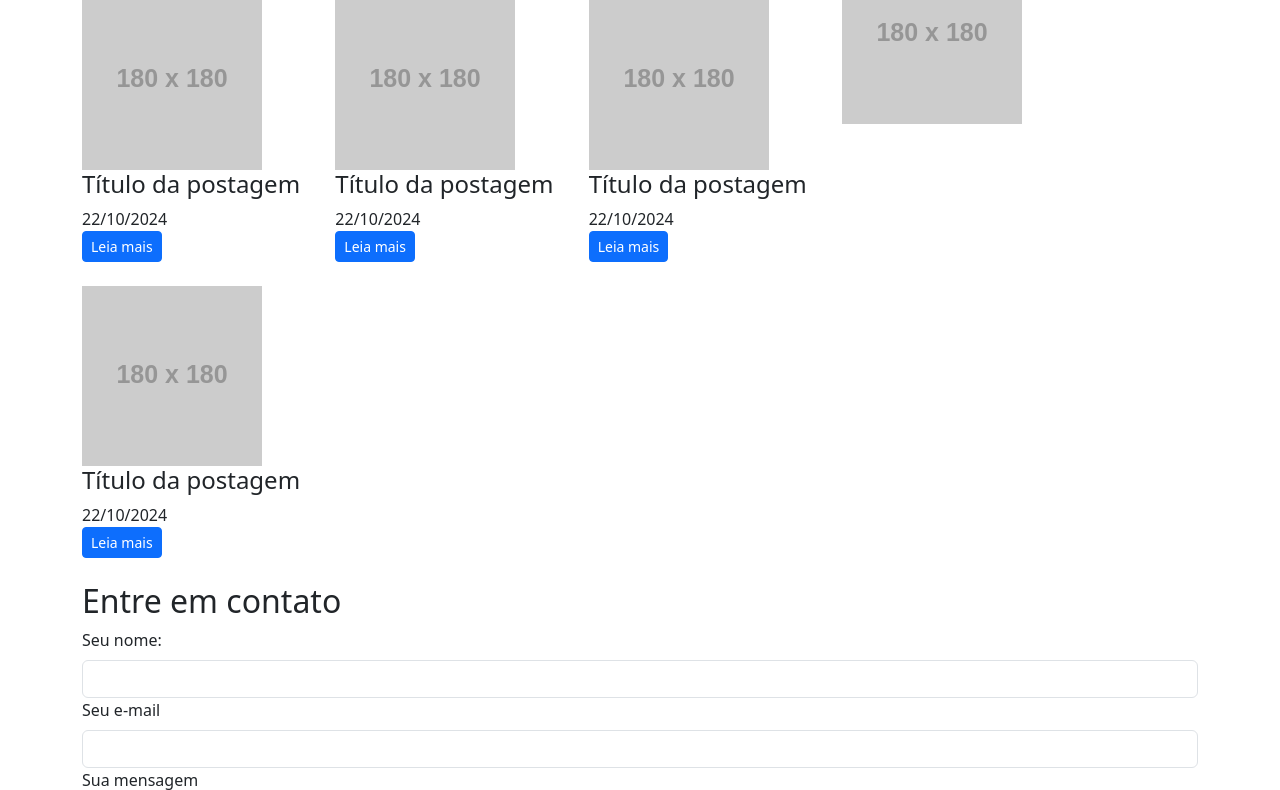
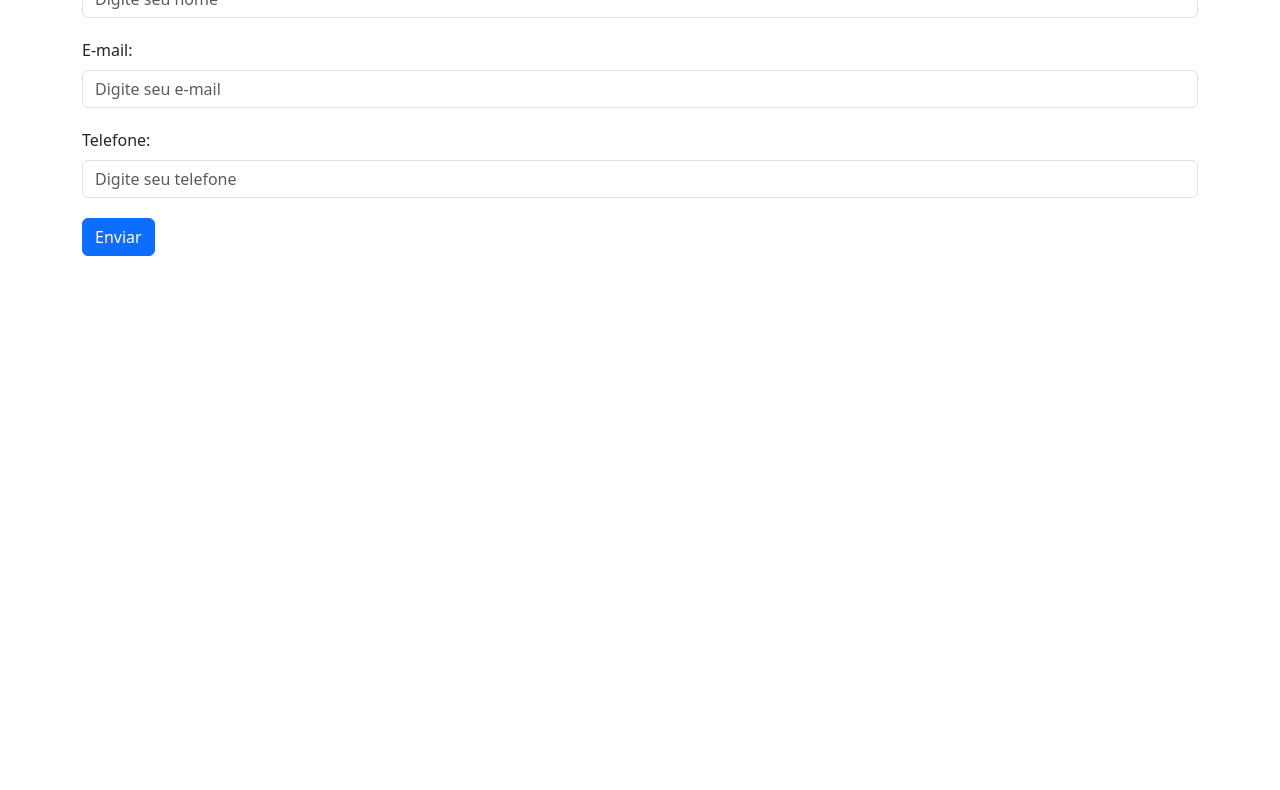
Before and after one commit to vivianetemoteoferrari/modulo12-ebac, a plain HTML site: page index.html in a window 1280 px wide. Shown: the part 146-936 px from the top of the page. After the commit the page ends 800 px from the top, so only its background shows below. Drawn offline with nearby package versions, Linux system fonts and the light colour scheme; placeholder pictures from the web are drawn by us.

Commit message:
Adicionados aqrquivos da tarefa módulo 12 EBAC

```diff
--- a/index.html
+++ b/index.html
@@ -1,82 +1,31 @@
 <!DOCTYPE html>
-<html lang="pt-br">
-
+<html lang="pt-BR">
 <head>
     <meta charset="UTF-8">
     <meta name="viewport" content="width=device-width, initial-scale=1.0">
-    <title>Document</title>
-    <link href="https://cdn.jsdelivr.net/npm/bootstrap@5.3.3/dist/css/bootstrap.min.css" rel="stylesheet"
-        integrity="sha384-QWTKZyjpPEjISv5WaRU9OFeRpok6YctnYmDr5pNlyT2bRjXh0JMhjY6hW+ALEwIH" crossorigin="anonymous">
-    <link rel="stylesheet" href="/main.css">
+    <title>Formulário Bootstrap</title>
+    <link href="https://cdn.jsdelivr.net/npm/bootstrap@5.3.3/dist/css/bootstrap.min.css" rel="stylesheet" integrity="sha384-QWTKZyjpPEjISv5WaRU9OFeRpok6YctnYmDr5pNlyT2bRjXh0JMhjY6hW+ALEwIH" crossorigin="anonymous">
+    <link rel="stylesheet" href="./main.css">
 </head>
-
 <body>
-    <div class="container">
-        <div class="row">
-            <div class="col">
-                <div class="alert alert-success">
-                    <p>Confira as novidades do blog <a href="#">clicando aqui</a></p>
-                </div>
-            </div>
+<div class="container mt-5">
+    <h2>Formulário</h2>
+    <form>
+        <div class="form-group">
+            <label for="nome" class="form-label">Nome:</label>
+            <input type="text" class="form-control" id="nome" placeholder="Digite seu nome" required>
         </div>
-    </div>
-    <div class="container">
-        <div class="row">
-            <div class="col-md-8">
-                <h2>Últimas postagens</h2>
-                <div class="container g-0">
-                    <div class="row">
-                        <div class="col-md-4 post">
-                            <img src="https://via.placeholder.com/180x180" alt="">
-                            <h4>Título da postagem</h4>
-                            <time>22/10/2024</time>
-                            <a href="" class="btn btn-primary btn-sm">Leia mais</a>
-                        </div>
-                        <div class="col-md-4 post">
-                            <img src="https://via.placeholder.com/180x180" alt="">
-                            <h4>Título da postagem</h4>
-                            <time>22/10/2024</time>
-                            <a href="" class="btn btn-primary btn-sm">Leia mais</a>
-                        </div>
-                        <div class="col-md-4 post">
-                            <img src="https://via.placeholder.com/180x180" alt="">
-                            <h4>Título da postagem</h4>
-                            <time>22/10/2024</time>
-                            <a href="" class="btn btn-primary btn-sm">Leia mais</a>
-                        </div>
-                        <div class="col-md-4 post">
-                            <img src="https://via.placeholder.com/180x180" alt="">
-                            <h4>Título da postagem</h4>
-                            <time>22/10/2024</time>
-                            <a href="" class="btn btn-primary btn-sm">Leia mais</a>
-                        </div>
-                    </div>
-                </div>
-            </div>
-            <div class="col-md-4">
-                <img src="https://via.placeholder.com/180x180" alt="">
-            </div>
+        <div class="form-group">
+            <label for="email" class="form-label">E-mail:</label>
+            <input type="email" class="form-control" id="email" placeholder="Digite seu e-mail" required>
         </div>
-        <div class="row">
-            <h2>Entre em contato</h2>
-            <form>
-                <label class="form-label" for="nome">Seu nome:</label>
-                <input class="form-control" type="text" id="nome">
-                <label for="email" class="form-label">Seu e-mail</label>
-                <input type="email" id="email" class="form-control">
-                <label for="mensagem" class="form-label">Sua mensagem</label>
-                <textarea id="mensagem" class="form-control"></textarea>
-                <div class="form-check form-switch">
-                <input type="checkbox" id="aceito-termos" class="form-check-input">
-                <label for="aceito-termos" class="form-check-label">Li e concordo com os termos do site</label>
-            </div>
-            <button type="submit" class="btn btn-success">Enviar</button>
-            </form>
+        <div class="form-group">
+            <label for="telefone" class="form-label">Telefone:</label>
+            <input type="tel" class="form-control" id="telefone" placeholder="Digite seu telefone" required>
         </div>
-    </div>
-    <script src="https://cdn.jsdelivr.net/npm/bootstrap@5.3.3/dist/js/bootstrap.bundle.min.js"
-        integrity="sha384-YvpcrYf0tY3lHB60NNkmXc5s9fDVZLESaAA55NDzOxhy9GkcIdslK1eN7N6jIeHz" crossorigin="anonymous">
-        </script>
+        <button type="submit" class="btn btn-primary">Enviar</button>
+    </form>
+</div>
+<script src="https://cdn.jsdelivr.net/npm/bootstrap@5.3.3/dist/js/bootstrap.bundle.min.js" integrity="sha384-YvpcrYf0tY3lHB60NNkmXc5s9fDVZLESaAA55NDzOxhy9GkcIdslK1eN7N6jIeHz" crossorigin="anonymous"></script>
 </body>
-
 </html>
--- a/main.css
+++ b/main.css
@@ -1,7 +1,7 @@
-time {
-    display: block;
+label {
+    margin-bottom: 20px;
 }
 
-.post {
-    margin-bottom: 24px;
+input {
+    margin-bottom: 20px;
 }
```
